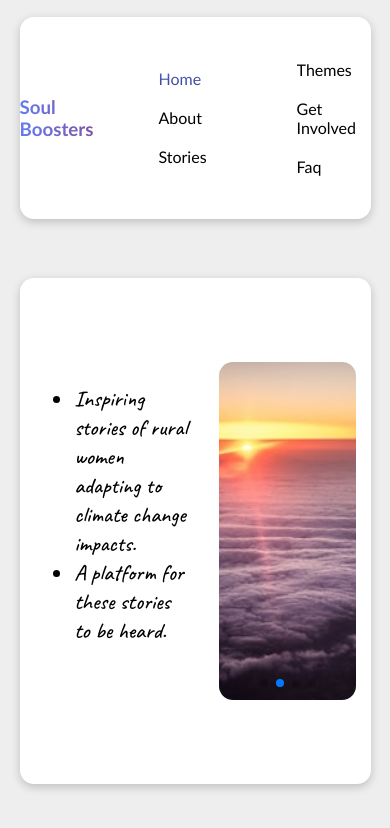
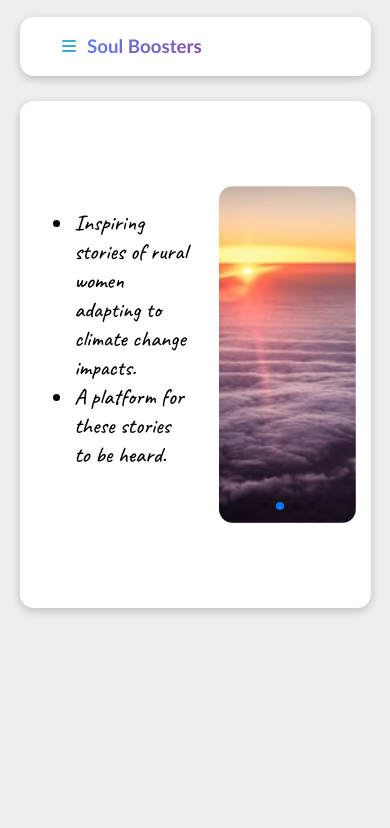
Before and after one commit to j3rryl/soulboosters, a React (Create React App) app: page / in a window 390 px wide. Shown: the top 828 px of the page. Built offline with nearby package versions, Linux system fonts and the light colour scheme.

Commit message:
bleh bleh

```diff
--- a/package.json
+++ b/package.json
@@ -4,6 +4,9 @@
   "version": "0.1.0",
   "private": true,
   "dependencies": {
+    "@fortawesome/fontawesome-svg-core": "^6.2.1",
+    "@fortawesome/free-solid-svg-icons": "^6.2.1",
+    "@fortawesome/react-fontawesome": "^0.2.0",
     "@testing-library/jest-dom": "^5.16.5",
     "@testing-library/react": "^13.4.0",
     "@testing-library/user-event": "^13.5.0",
--- a/src/assets/scss/home.scss
+++ b/src/assets/scss/home.scss
@@ -3,7 +3,6 @@
     height: 100%;
     .home-slider{
         margin: auto;
-        margin-top: 7vh;
         width: 90vw;
         height: 60vh;
         background-color: #fff;
--- a/src/assets/scss/navbar.scss
+++ b/src/assets/scss/navbar.scss
@@ -1,5 +1,6 @@
 .header{
     margin: 2vh 5vw;
+    margin-bottom: 7vh;
     padding: 2vh 0;
     position:sticky;
     position: -webkit-sticky;
@@ -10,6 +11,10 @@
     background-color: #fff;
     border-radius: 14px;
     box-shadow: 0 3px 10px rgb(0 0 0 / 0.2);
+  }
+  .icon-logo{
+    display: none;
+    color: #3EADCF;
   }
   .header h3{
     background: linear-gradient( to right,#647DEE 0%, #7F53AC 100%);
@@ -68,3 +73,54 @@
     left: 0;
     color:#3EADCF;
   }
+  @media screen and (max-width: 800px) {
+    .header{
+      background: #fff;
+      padding: 0 5vh;
+      margin-bottom: 3vh;
+      height: 7vh;
+      align-items: center;
+      justify-content:space-around;
+  }
+  .list-links{
+    display: none;
+  }
+  .icon-logo{
+    display: block;
+    position: absolute;
+    left: 5vh;
+  }
+  .header.mobile{
+      position: fixed;
+      background: #fff;
+      background-color: #fff;
+      backdrop-filter: blur(10px);
+      backdrop-filter: brightness(20%);
+      align-items: center;
+      justify-content:flex-start;
+      max-width:50%;
+      margin: 4vw 5vw;
+      padding: 0 5vh;
+      height: fit-content;
+      flex-wrap: wrap;
+      .header h3{
+        font-size: 4vw;
+          text-align: center;
+      }
+      .icon-logo{
+        position: relative;
+        left:inherit;
+        padding-right: 15vw;
+      }
+      .list-links{
+          display: block;
+          margin-left: 0vh;
+          width: inherit;
+
+      }
+      .list-links li{
+          display: block;
+          text-align: center;
+      }
+  }
+}
--- a/src/components/Navbar.js
+++ b/src/components/Navbar.js
@@ -1,9 +1,22 @@
 import { NavLink } from "react-router-dom"
+import { FontAwesomeIcon } from '@fortawesome/react-fontawesome'
+import { faBars } from '@fortawesome/free-solid-svg-icons'
+import { useEffect, useState } from "react"
 import '../assets/scss/navbar.scss'
 const Navbar = () => {
+const [mobile,setMobile]=useState(
+  false)
+function toggleMenu(){
+    console.log(mobile)
+    setMobile(!mobile)
+}
+useEffect(()=>{
+    setMobile(mobile)
+},[mobile])
   return (
     <>
-    <header className="header">
+    <header className={`header ${mobile?'mobile':''}`}>
+    <FontAwesomeIcon icon={faBars} className="icon-logo" onClick={toggleMenu}/>
         <h3>Soul Boosters</h3>
     <nav className="navbar-links">
         <ul className="list-links">
```
Also changed, not shown: 1 other file (tests, documents, lock files or other folders).
